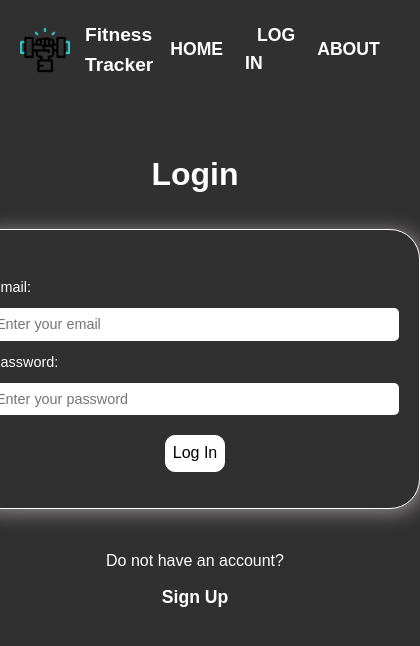
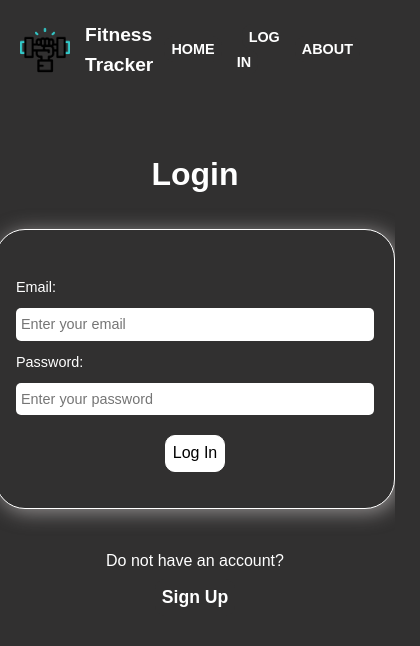
Before and after one commit to dieegoolimaa/fitnesstracker-frontend, a React (Vite) app: page /login in a window 390 px wide. Shown: the top 646 px of the page, 420 px wide, since content can reach past the window. Built offline with nearby package versions, Linux system fonts and the light colour scheme.

Commit message:
responsive web designer

```diff
--- a/src/styles/LoginPage.module.css
+++ b/src/styles/LoginPage.module.css
@@ -47,3 +47,10 @@ form {
   justify-content: center;
   margin-top: 20px;
 }
+
+@media (max-width: 768px) {
+  .loginForm {
+    width: 400px;
+    height: 280px;
+  }
+}
--- a/src/styles/Navbar.module.css
+++ b/src/styles/Navbar.module.css
@@ -63,3 +63,13 @@ li {
   box-shadow: 3px 3px 20px rgba(247, 241, 241, 0.5);
   border: 1px solid white;
 }
+
+@media (max-width: 768px) {
+  .link {
+    font-size: 0.9rem;
+  }
+
+  .link:hover {
+    font-size: 0.9rem;
+  }
+}
--- a/src/styles/SignupPage.module.css
+++ b/src/styles/SignupPage.module.css
@@ -50,3 +50,9 @@ label {
   display: flex;
   justify-content: center;
 }
+
+@media (max-width: 768px) {
+  .formContainer {
+    margin-bottom: 30px;
+  }
+}
```
Also changed, not shown: src/App.css (+0 -22 lines), src/pages/SignupPage.jsx (line endings or trailing spaces).
